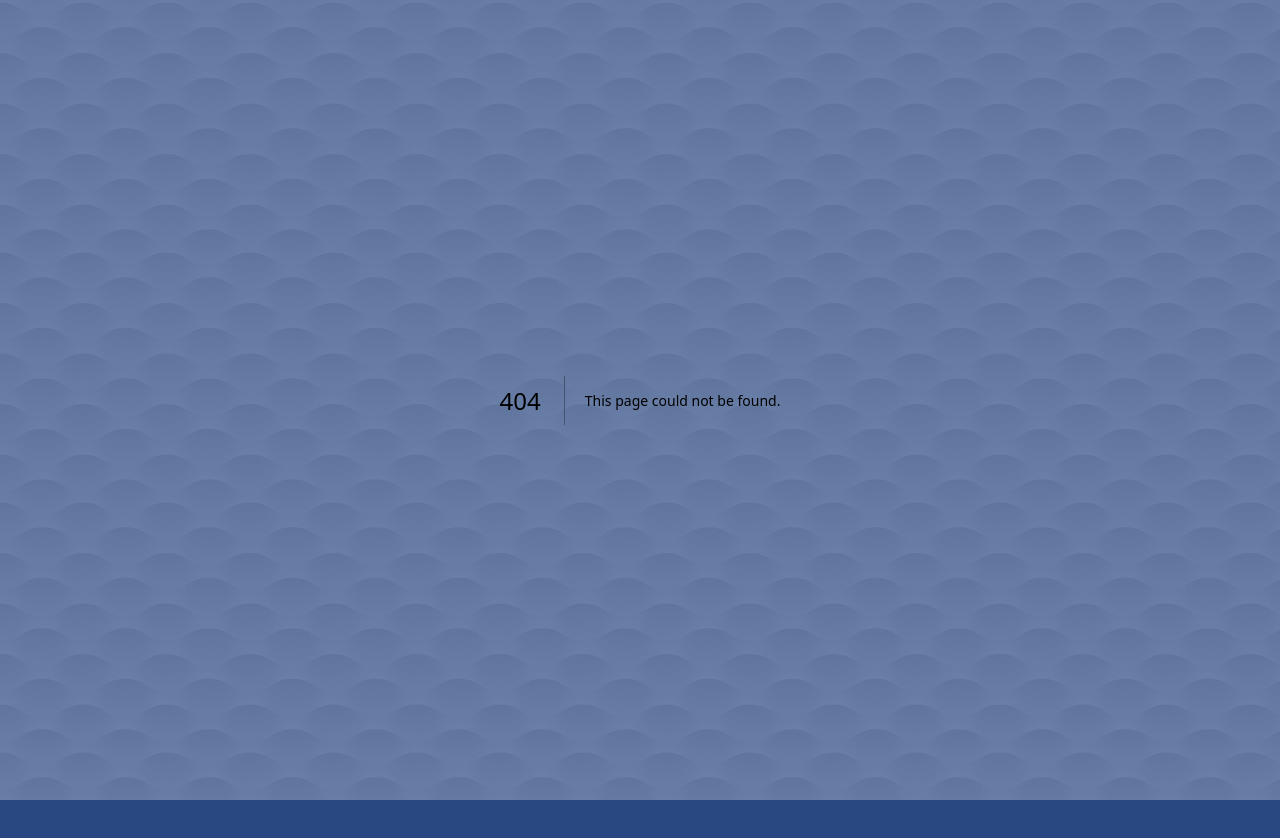
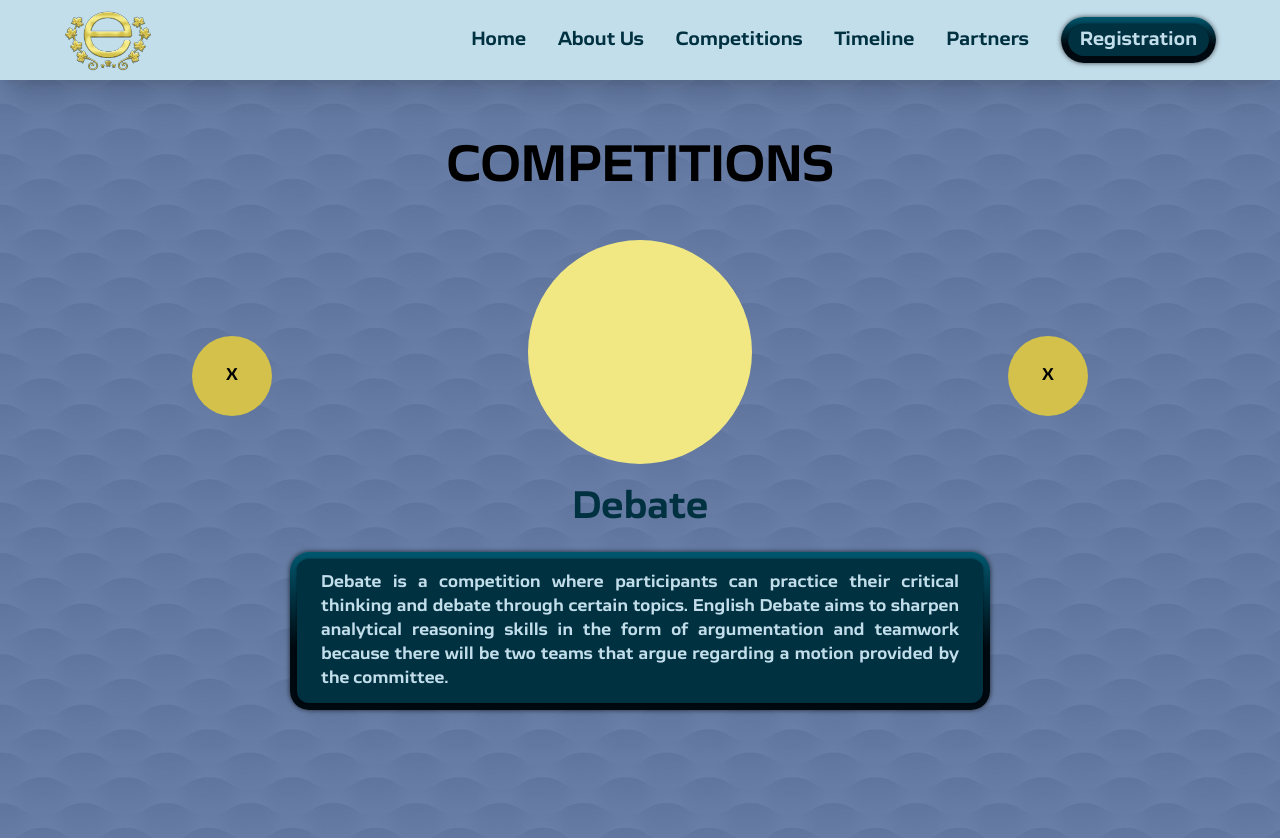
Before and after one commit to absolutepraya/alsa-ecomp, a Next.js app: page /competitions in a window 1280 px wide. Before the commit this address had no page. Shown: the top 838 px of the page. Before the commit the page ends 800 px from the top, so only its background shows below. Built offline with nearby package versions, Linux system fonts and the light colour scheme.

Commit message:
feat: add competitions page with swiper component and competition data

```diff
--- /dev/null
+++ b/src/app/competitions/data.jsx
@@ -0,0 +1,34 @@
+export const competitionsData = [
+  {
+    title: 'Debate',
+    desc: 'Debate is a competition where participants can practice their critical thinking and debate through certain topics. English Debate aims to sharpen analytical reasoning skills in the form of argumentation and teamwork because there will be two teams that argue regarding a motion provided by the committee.',
+  },
+  {
+    title: 'E-MUN',
+    desc: 'E-MUN is a competition that simulates assemblies held by the United Nations. Participants will play the role of a delegate who will represent one UN member state each, to defend and propose solutions to international issues that are happening while defending the interests of their assigned countries. Therefore, participants could improve the negotiation skill as well their confidence to deliver an idea or arguments.',
+  },
+  {
+    title: 'Short Story Writing',
+    desc: "Short Story Writing is a competition that requires contestants to write a narrative aligned with a certain theme provided by the committee in English. Short story writing competition aims to improve participants' ability to write in English and their capacity for creative thought. Short story writing competitions provide a platform for participants to showcase their talent, develop their craft, and share their imaginative worlds with others.",
+  },
+  {
+    title: 'Newscasting',
+    desc: "Newscasting is a competition in which contestants provide news on a designated topic as though they were professional news anchors. This competition isn't just about reading aloud, it emphasizes a range of skills crucial for effective news delivery. Newscasting competition aims to enhance participants’ skills in delivering news professionally and their ability to write effective news scripts.",
+  },
+  {
+    title: 'Speech',
+    desc: 'Speech is a competition where participants present a speech based on a certain topic and judged on their delivery, content, and use of language. This competition aims to enhance participants’ persuasive speaking skills, improve their public speaking techniques, and develop their ability to think critically about the given topics.',
+  },
+  {
+    title: 'Paper Presentation',
+    desc: 'Paper presentation is a competition in which participants write an essay on a certain topic in English and subsequently present it to an audience. The goal of this competition is to improve their writing skills as well as to boost their presentation skills in English. This competition aims to improve participants’ research and writing skill about complex topics and develop their presentation abilities so they can confidently share their research with an audience.',
+  },
+  {
+    title: 'Spelling Bee',
+    desc: 'Spelling bee is a contest designed to test and showcase participants’ spelling proficiency in the English language. This competition aims to evaluate and display competitors’ English language spelling skills. Competitors are required to accurately and confidently spell a diverse range of words, often within a limited timeframe.',
+  },
+  {
+    title: 'Storytelling',
+    desc: 'Storytelling is a competition where participants showcase their narrative skills by performing stories in a captivating and creative manner. This competition aims to cultivate and refine the storytelling prowess of those involved. Participants are challenged to hone their skills in crafting compelling plots, developing engaging characters, and mastering the art of vocal delivery and stage presence.',
+  },
+];
--- /dev/null
+++ b/src/app/competitions/page.jsx
@@ -0,0 +1,55 @@
+'use client';
+
+import NavBar from '@/components/navbar';
+import Emboss from '@/components/emboss';
+import { Swiper, SwiperSlide } from 'swiper/react';
+import { Navigation } from 'swiper/modules';
+import 'swiper/css';
+import 'swiper/css/navigation';
+import { competitionsData } from './data';
+import Footer from '@/components/footer';
+
+export default function Competitions() {
+  return (
+    <div className="relative flex min-h-screen flex-col items-center gap-y-12 px-0 pt-36">
+      <NavBar />
+
+      <p className="text-5xl">COMPETITIONS</p>
+
+      <Swiper
+        modules={[Navigation]}
+        className="relative flex h-[600px] w-full items-center justify-center"
+        slidesPerView={1}
+        centeredSlides={true}
+        centeredSlidesBounds={true}
+        loop={true}
+        navigation={{
+          nextEl: '.swiper-next',
+          prevEl: '.swiper-prev',
+        }}
+      >
+        {competitionsData.map((competition, index) => (
+          <SwiperSlide key={index}>
+            <div className="relative h-full w-full">
+              <div className="absolute left-1/2 top-1/2 flex h-full w-[700px] -translate-x-1/2 -translate-y-1/2 flex-col items-center gap-y-6">
+                <div className="h-56 w-56 rounded-full bg-goldlight" />
+                <p className="text-4xl text-primary">{competition.title}</p>
+                <Emboss
+                  innerClassName="px-6 py-3 rounded-xl text-justify"
+                  toPercent="to-40%"
+                >
+                  <p>{competition.desc}</p>
+                </Emboss>
+              </div>
+            </div>
+          </SwiperSlide>
+        ))}
+
+        <div className="swiper-prev absolute left-[15%] top-24 z-10 flex h-20 w-20 items-center justify-center rounded-full bg-gold cursor-pointer">X</div>
+        <div className="swiper-next absolute right-[15%] top-24 z-10 flex h-20 w-20 items-center justify-center rounded-full bg-gold cursor-pointer">X</div>
+      </Swiper>
+
+      <Footer />
+    </div>
+  );
+}
```
